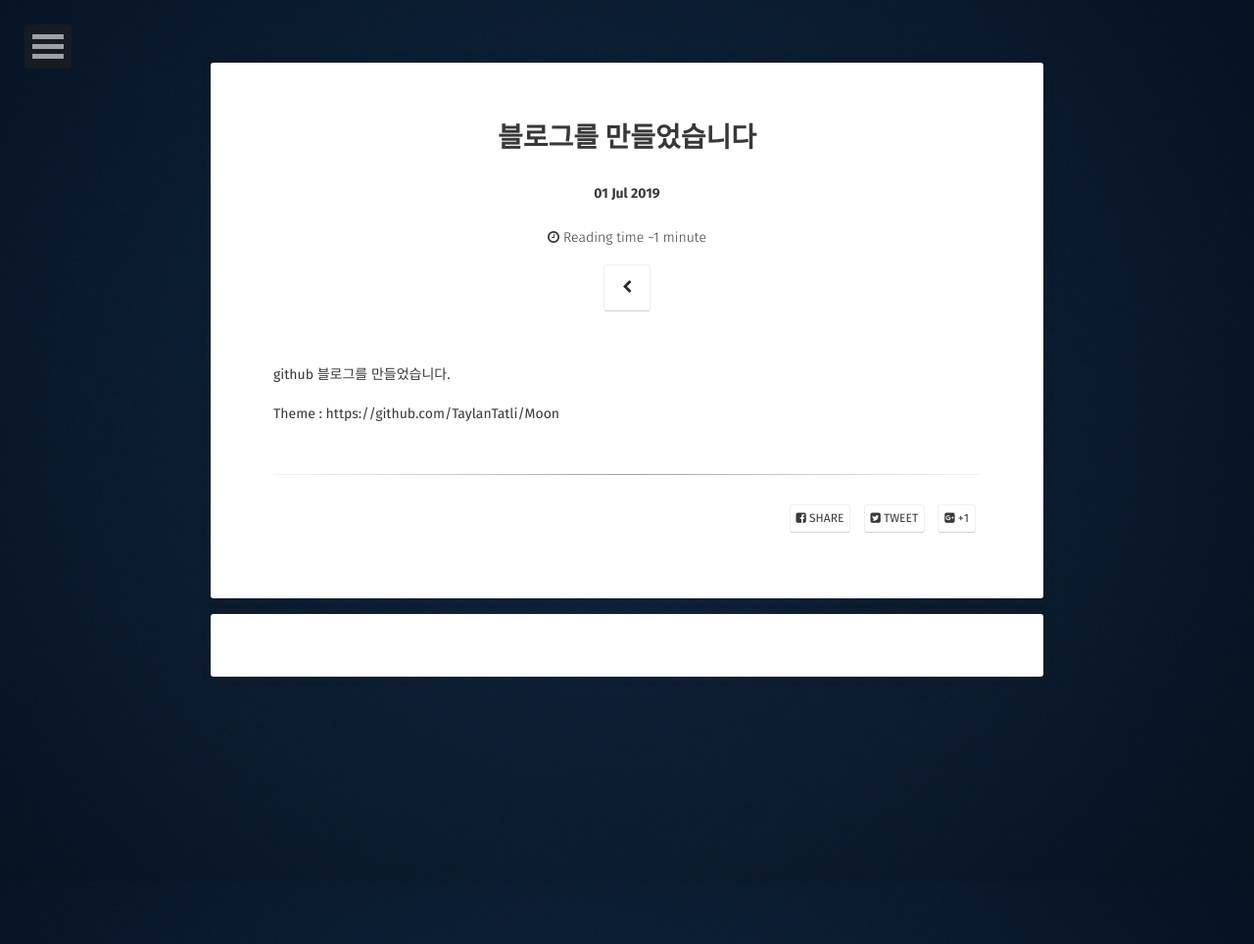
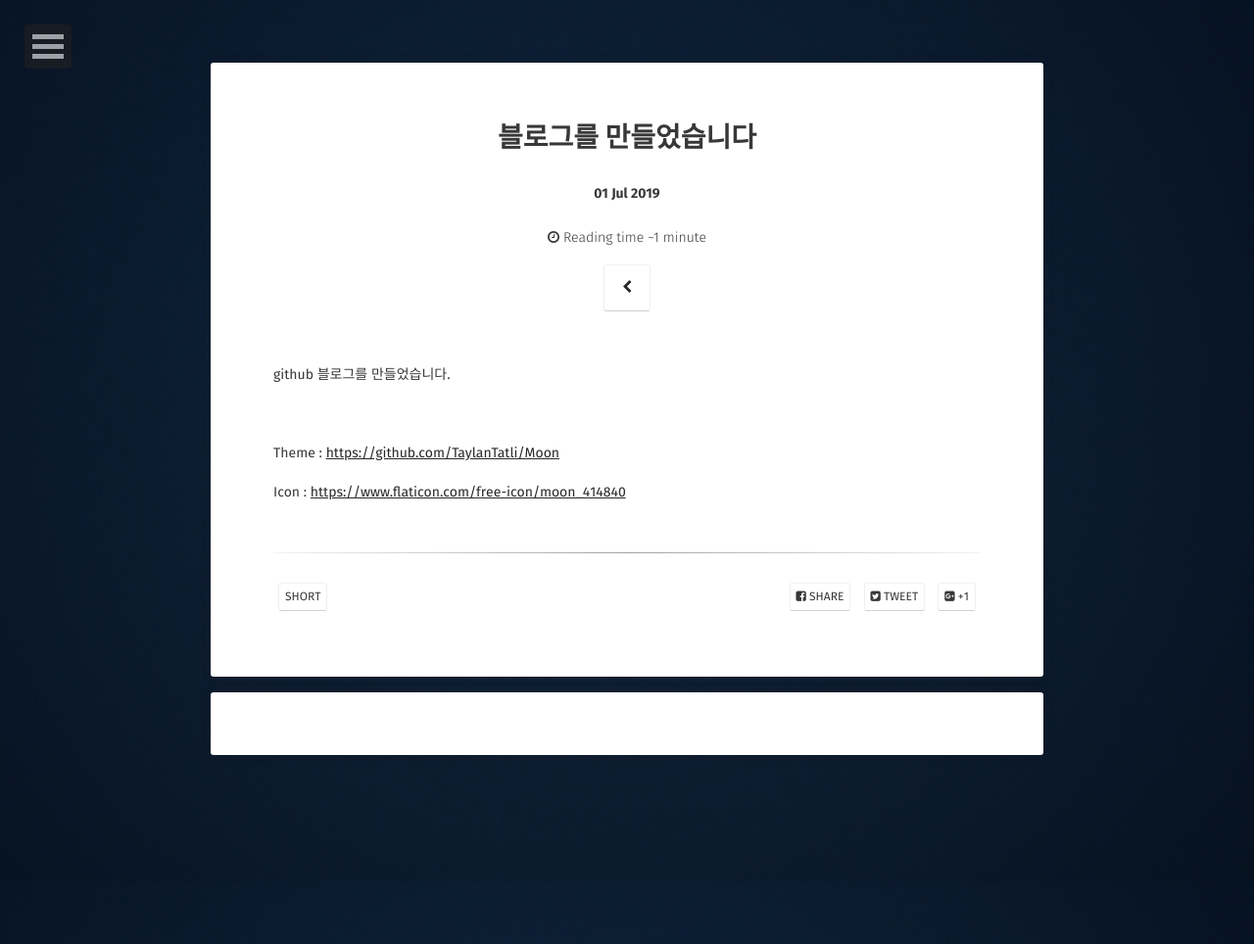
Before and after one commit to gungadinn/gungadinn.github.io, a Jekyll site: the page built from _posts/2019-07-01-first.md, in a window 1280 px wide. Shown: the whole page at 98% size. Built offline with Jekyll 4.4.1, drawn with Linux system fonts in a browser that asks for light colours; some web fonts are replaced; comment, search, counter and statistics services are not loaded.

Commit message:
update file

```diff
--- a/_config.yml
+++ b/_config.yml
@@ -1,6 +1,6 @@
 # Site
 title:              Pingu
-bio:                'studying'
+bio:                '개발을 잘 하고 싶어요.'
 description:        ""
 reading_time:       true
 words_per_minute:   200
@@ -37,7 +37,7 @@ disqus_shortname:   taylantatli
   #ad-client:
   #ad-slot:
 #bing-verify:
-#email:
+email:    ovo.pingu@gmail.com
 #twitter:            username
 #facebook:           username
 github-url:         gungadinn
--- a/_posts/2019-07-01-first.md
+++ b/_posts/2019-07-01-first.md
@@ -3,11 +3,13 @@ layout: post
 title: "블로그를 만들었습니다"
 date: 2019-07-01
 excerpt: "First post"
-tags: []
+tags: [short]
 comments: true
 ---
 github 블로그를 만들었습니다.
 
+<br>
 
+Theme : <https://github.com/TaylanTatli/Moon>
 
-Theme : https://github.com/TaylanTatli/Moon
+Icon : <https://www.flaticon.com/free-icon/moon_414840>
```
